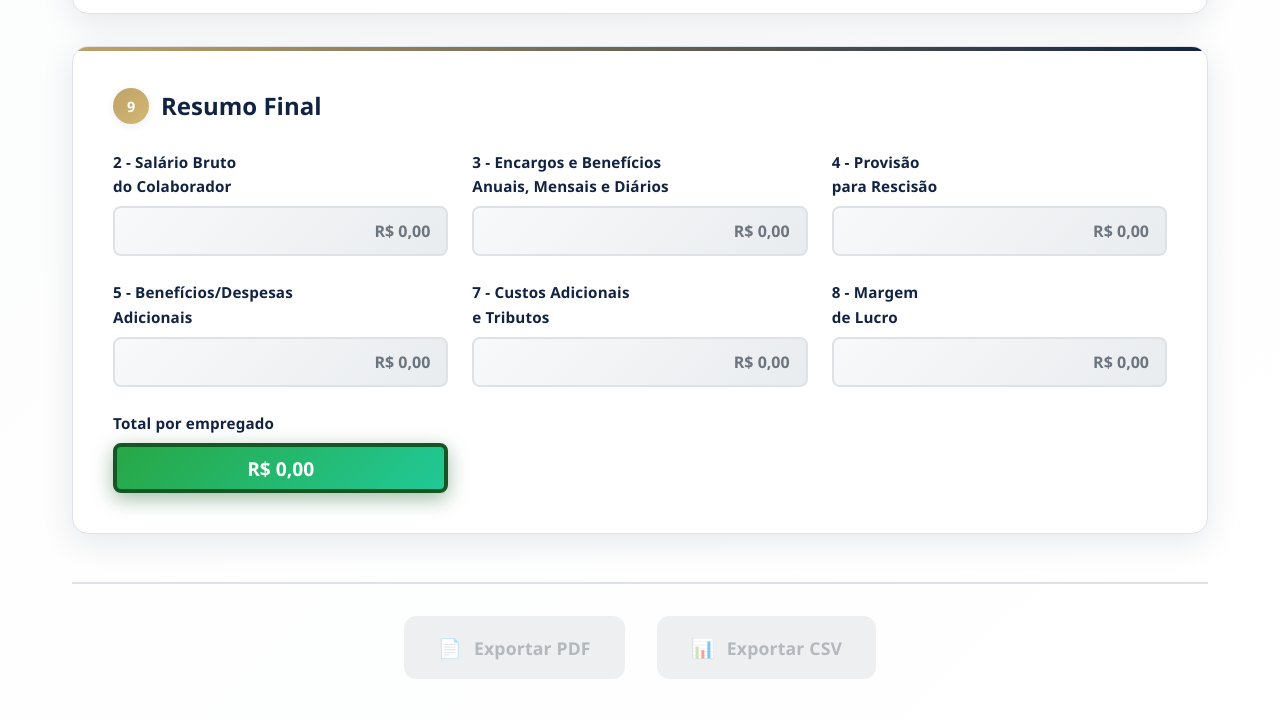
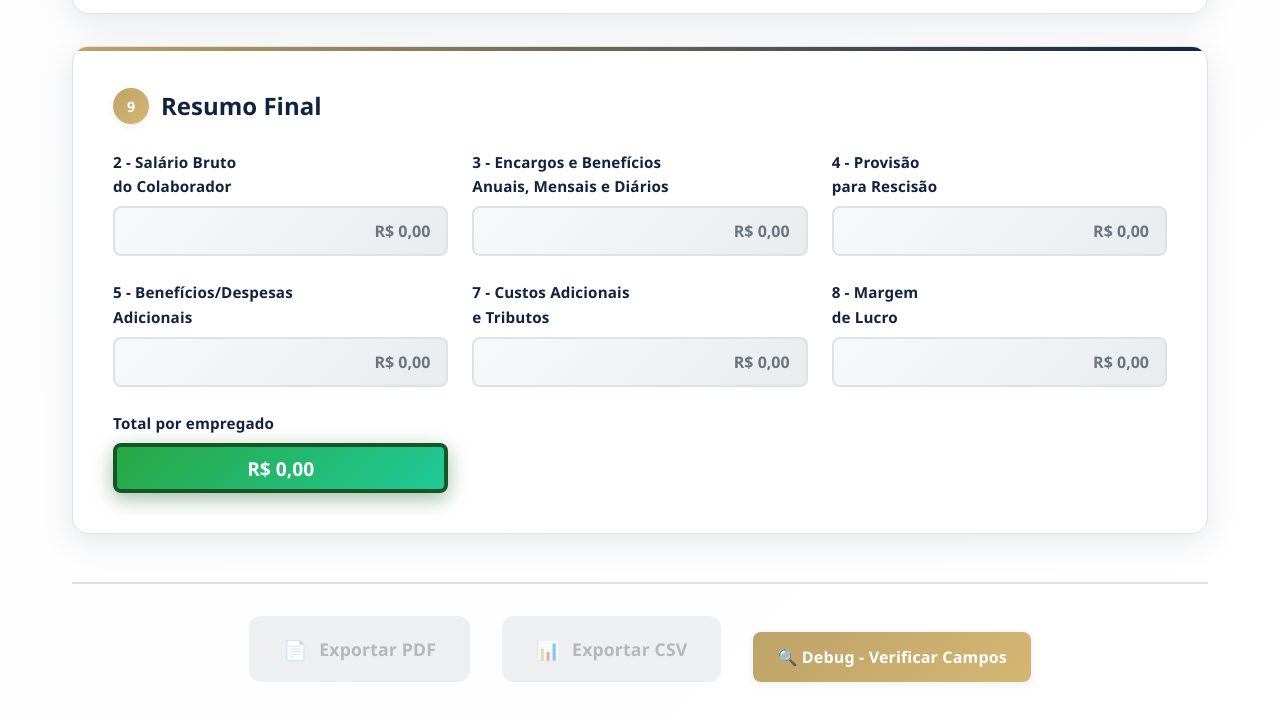
Before and after one commit to roardias/Calculo_terceirizacao_colaborador, a plain HTML site: page index.html in a window 1280 px wide. Shown: the part 3706-4426 px from the top of the page. Drawn offline with nearby package versions, Linux system fonts and the light colour scheme.

Commit message:
Update index.html

```diff
--- a/index.html
+++ b/index.html
@@ -784,6 +784,11 @@
                     <span class="btn-icon">📊</span>
                     Exportar CSV
                 </button>
+
+                <!-- BOTÃO DE DEBUG TEMPORÁRIO -->
+                <button type="button" id="debugBtn" class="btn btn-primary" style="margin-top: 1rem;">
+                    🔍 Debug - Verificar Campos
+                </button>
             </div>
         </section>
     </main>
```
